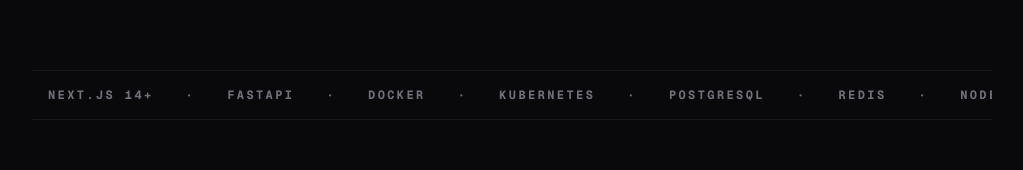
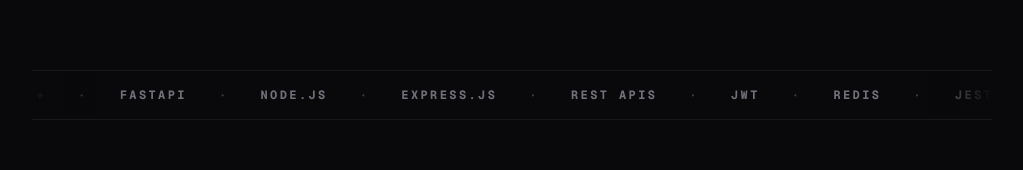
Before and after one commit to tejas-pagare/tejasPagare, a Next.js app: page / in a window 1280 px wide. Shown: the part 716-886 px from the top of the page, without its empty margins (128-1151 px from the left). Built offline with nearby package versions, Linux system fonts and the light colour scheme.

Commit message:
feat: add EchoSync project entry and implement infinite scroll animation for tech skills gallery

```diff
--- a/app/page.tsx
+++ b/app/page.tsx
@@ -7,6 +7,40 @@
 import { motion } from "framer-motion";
 import ProjectCard from "@/components/project-card";
 import projectsData from "@/data/project.json";
+
+const TECH_SKILLS = [
+  "NEXT.JS 14+",
+  "FASTAPI",
+  "NODE.JS",
+  "EXPRESS.JS",
+  "REST APIS",
+  "JWT",
+  "REDIS",
+  "JEST TESTING",
+  "JAVA",
+  "PYTHON",
+  "TYPESCRIPT",
+  "JAVASCRIPT",
+  "POSTGRESQL",
+  "MONGODB",
+  "AWS (EC2, SES)",
+  "DOCKER",
+  "KUBERNETES",
+  "NGINX",
+  "GIT",
+  "GITHUB",
+  "LANGCHAIN",
+  "LANGGRAPH",
+  "PGVECTOR",
+  "LLMS",
+  "RAG",
+  "MCP",
+  "OPENAI",
+  "GEMINI",
+  "CLAUDE",
+  "CURSOR",
+  "DATA STRUCTURES & ALGORITHMS"
+];
 
 export default function Home() {
   // Grab the first two projects for the featured section
@@ -128,23 +162,36 @@
         initial={{ opacity: 0 }}
         animate={{ opacity: 1 }}
         transition={{ delay: 0.4, duration: 0.5 }}
-        className="w-full border-y border-zinc-850 py-4 overflow-x-auto scrollbar-none"
+        className="relative w-full border-y border-zinc-850 py-4 overflow-hidden before:absolute before:left-0 before:top-0 before:z-10 before:h-full before:w-16 before:bg-gradient-to-r before:from-zinc-950 before:to-transparent before:content-[''] after:absolute after:right-0 after:top-0 after:z-10 after:h-full after:w-16 after:bg-gradient-to-l after:from-zinc-950 after:to-transparent after:content-['']"
       >
-        <div className="flex items-center justify-between min-w-max gap-8 px-4 text-xs font-mono font-bold tracking-[0.2em] text-zinc-500 uppercase">
-          <span>NEXT.JS 14+</span>
-          <span>·</span>
-          <span>FASTAPI</span>
-          <span>·</span>
-          <span>DOCKER</span>
-          <span>·</span>
-          <span>KUBERNETES</span>
-          <span>·</span>
-          <span>POSTGRESQL</span>
-          <span>·</span>
-          <span>REDIS</span>
-          <span>·</span>
-          <span>NODE.JS</span>
-        </div>
+        <motion.div
+          className="flex"
+          animate={{ x: [0, "-50%"] }}
+          transition={{
+            ease: "linear",
+            duration: 30,
+            repeat: Infinity,
+          }}
+        >
+          {/* Track 1 */}
+          <div className="flex min-w-full shrink-0 items-center justify-around gap-8 text-xs font-mono font-bold tracking-[0.2em] text-zinc-500 uppercase pr-8">
+            {TECH_SKILLS.map((skill, idx) => (
+              <React.Fragment key={`track1-${idx}`}>
+                <span>{skill}</span>
+                <span className="text-zinc-700">·</span>
+              </React.Fragment>
+            ))}
+          </div>
+          {/* Track 2 (Duplicate for seamless loop) */}
+          <div className="flex min-w-full shrink-0 items-center justify-around gap-8 text-xs font-mono font-bold tracking-[0.2em] text-zinc-500 uppercase pr-8">
+            {TECH_SKILLS.map((skill, idx) => (
+              <React.Fragment key={`track2-${idx}`}>
+                <span>{skill}</span>
+                <span className="text-zinc-700">·</span>
+              </React.Fragment>
+            ))}
+          </div>
+        </motion.div>
       </motion.div>
 
       {/* Featured Work Section */}
--- a/data/project.json
+++ b/data/project.json
@@ -73,5 +73,46 @@
         "Developed an AI-powered resume intelligence system utilizing pgvector and Groq LLM for highly accurate semantic searches."
       ]
     }
+  },
+  {
+    "slug": "echosync",
+    "title": "EchoSync",
+    "type": "Full Stack Development",
+    "timeline": "Recent",
+    "techStack": [
+      "React",
+      "Node.js",
+      "Express",
+      "TypeScript",
+      "MongoDB",
+      "Socket.io",
+      "Tailwind CSS",
+      "Passport.js",
+      "Cloudinary",
+      "Zustand"
+    ],
+    "shortDescription": "A high-performance, real-time messaging platform featuring secure authentication, live presence tracking, and built-in chat intelligence.",
+    "imageUrl": "https://res.cloudinary.com/denwbzv51/image/upload/v1782662406/Screenshot_2026-06-28_at_9.26.50_PM_kf3xmx.png",
+    "images": [
+      "https://res.cloudinary.com/denwbzv51/image/upload/v1782662406/Screenshot_2026-06-28_at_9.26.50_PM_kf3xmx.png",
+      "https://res.cloudinary.com/denwbzv51/image/upload/v1782662406/Screenshot_2026-06-28_at_9.27.24_PM_zdhkvp.png",
+      "https://res.cloudinary.com/denwbzv51/image/upload/v1782662406/Screenshot_2026-06-28_at_9.27.51_PM_apuxty.png"
+    ],
+    "links": {
+      "live": "",
+      "github": "https://github.com/tejas-pagare/echosync"
+    },
+    "details": {
+      "overview": "EchoSync is a high-performance, real-time messaging platform engineered with a modern full-stack TypeScript architecture. The platform delivers instant message propagation, robust direct messaging, complex group chat configurations, and built-in conversational helper intelligence directly inside the user interface.",
+      "architecture": "The system divides backend computing into a stateless REST API pipeline and a real-time messaging layer. It uses Socket.io handshakes to maintain connection persistence, evaluate auth state, and track active presence maps. Secure API routing is guarded by a Passport.js JWT validation strategy, streaming validated client records cleanly into MongoDB via Mongoose schemas.",
+      "keyFeatures": [
+        "Engineered a real-time messaging layer utilizing Socket.io to manage dual-channel updates, room join/leave events, and dynamic user typing indicators.",
+        "Implemented active presence tracking to monitor, manage, and propagate live user online and offline status changes across the platform.",
+        "Developed a robust multi-strategy authentication layer powered by Passport.js with secure HTTP-only cookies and JWTs.",
+        "Integrated Cloudinary cloud storage to manage rich media attachments and image uploads seamlessly for versatile messaging profiles.",
+        "Embedded an intelligent conversational chatbot assistant (Whop AI) directly inside the main UI pipeline to serve as an on-demand user helper.",
+        "Designed a modern glassmorphism web layout leveraging Tailwind CSS and Radix UI primitives configured entirely with uniform light and dark mode OKLCH color spacing."
+      ]
+    }
   }
 ]
```
